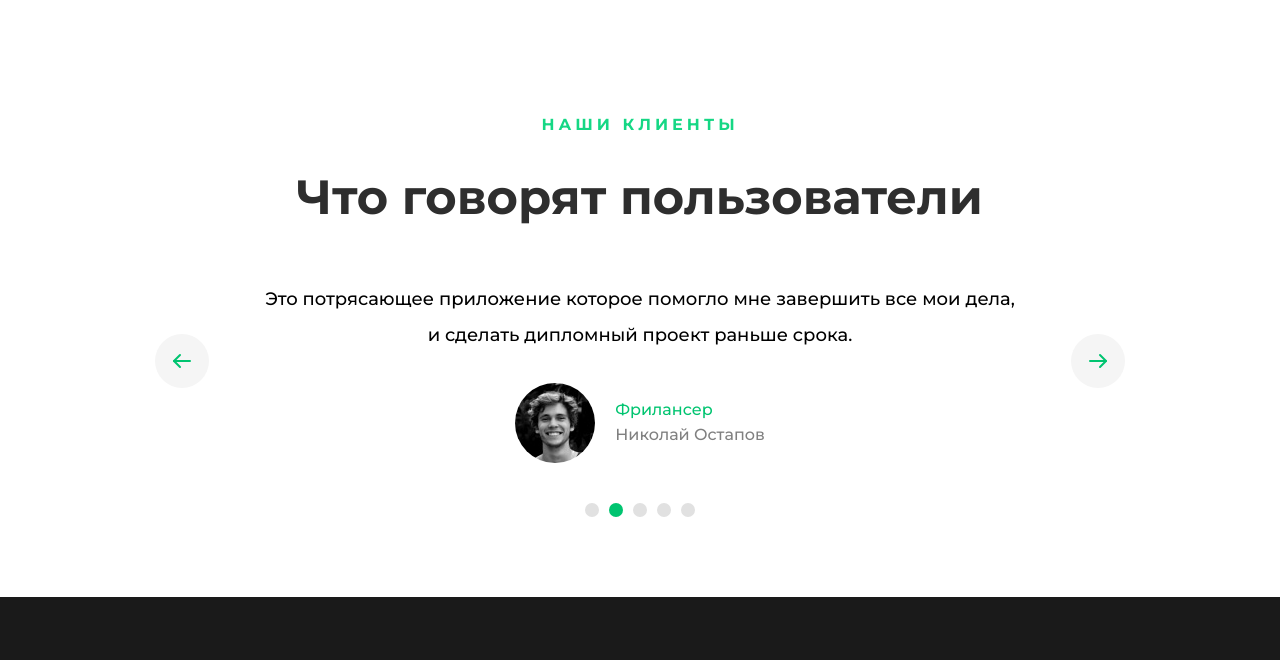
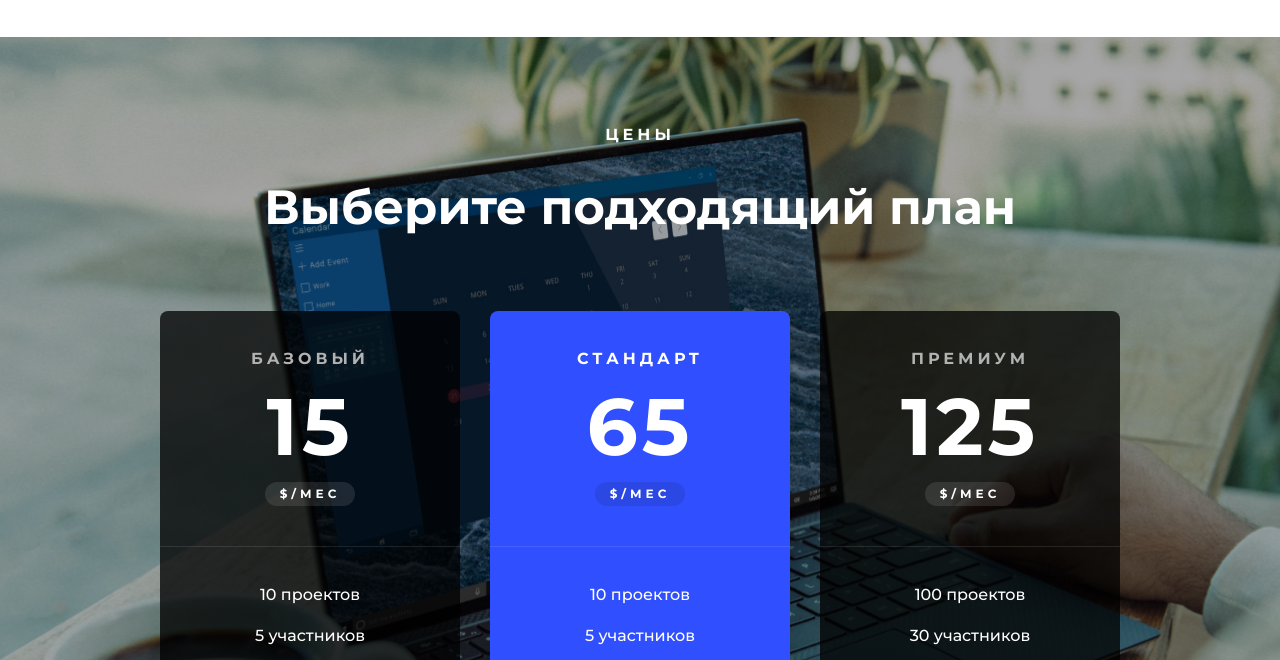
Before and after one commit to DINIGMA/unit, a plain HTML site: page index.html in a window 1280 px wide. Shown: the part 3013-3673 px from the top of the page. Drawn offline with Linux system fonts and the light colour scheme.

Commit message:
index.html

```diff
--- a/index.html
+++ b/index.html
@@ -162,7 +162,7 @@
 
     </section>
 
-    <section class="section-price none" id="price">
+    <section class="section-price" id="price">
 
         <div class="section-price__content">
             <div class="container">
```
